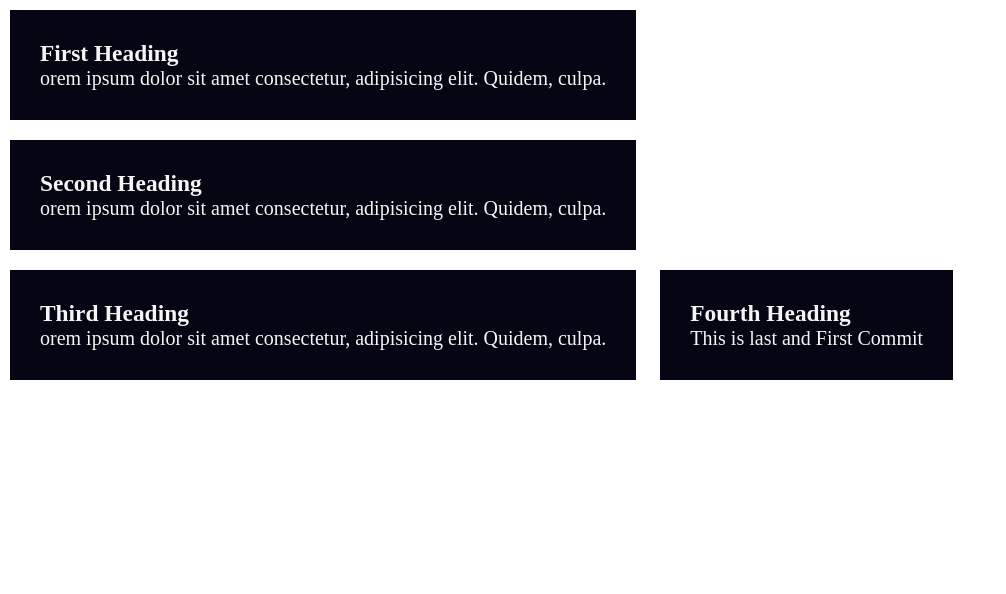
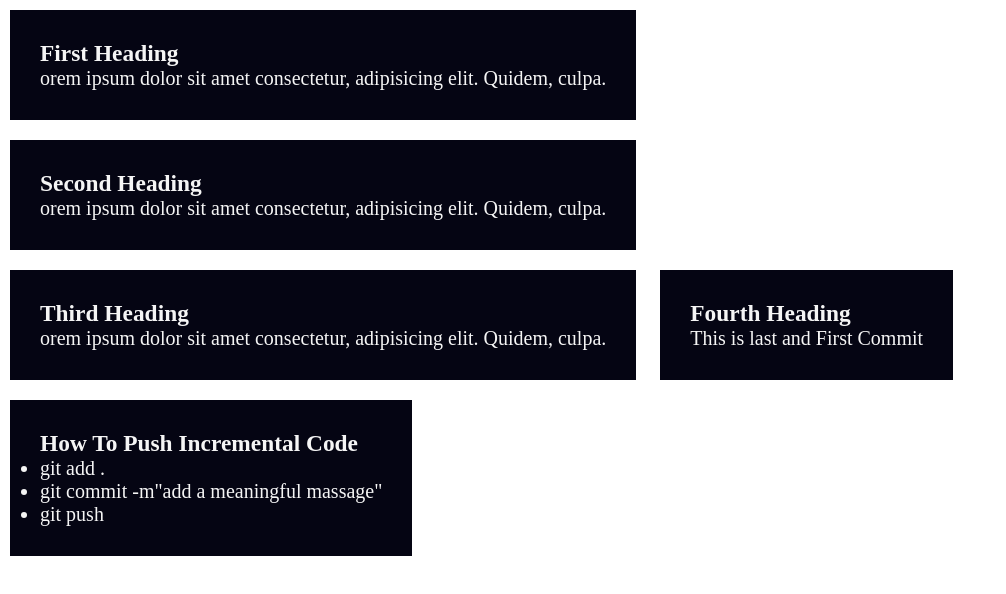
Before and after one commit to devola124/my-first-github-repo, a plain HTML site: page index.html in a window 1280 px wide. Shown: the whole page, without its empty margins (0-1006 px from the left). Drawn offline with Linux system fonts and the light colour scheme.

Commit message:
add a list commit

```diff
--- a/index.html
+++ b/index.html
@@ -24,6 +24,14 @@
         <h3>Fourth Heading</h3>
         <p>This is last and First Commit</p>
     </div>
+    <div>
+        <h3>How To Push Incremental Code</h3>
+        <ul>
+            <li>git add .</li>
+            <li>git commit -m"add a meaningful massage"</li>
+            <li>git push</li>
+        </ul>
+    </div>
 
 </body>
 </html>
```
